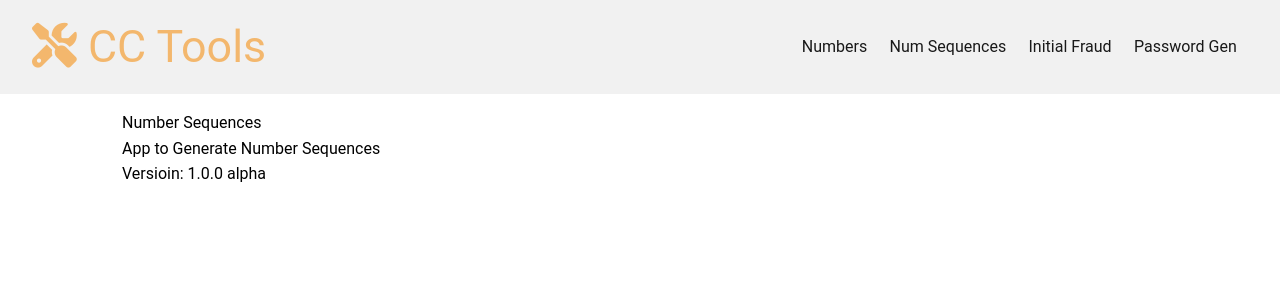
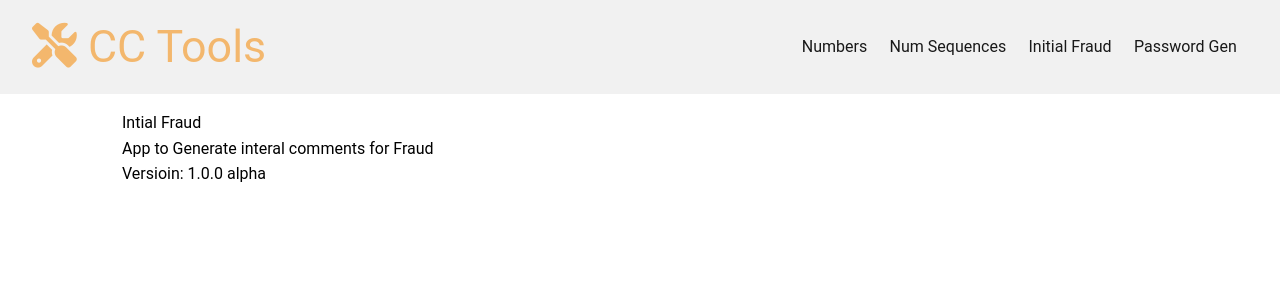
Before and after one commit to MelvinPeepers/tools, a React (Create React App) app in the folder my-app/: page /initialFraud in a window 1280 px wide. Shown: the top 300 px of the page. Built offline with nearby package versions, Linux system fonts and the light colour scheme.

Commit message:
Fixed Initial Fraud page

```diff
--- a/my-app/src/components/pages/InitialFraud.js
+++ b/my-app/src/components/pages/InitialFraud.js
@@ -2,8 +2,8 @@ import React, { Fragment } from 'react';
 const InitialFraud = () => {
   return (
     <Fragment>
-      <h1>Number Sequences</h1>
-      <p>App to Generate Number Sequences</p>
+      <h1>Intial Fraud</h1>
+      <p>App to Generate interal comments for Fraud</p>
       <p>Versioin: 1.0.0 alpha</p>
     </Fragment>
   )
```
